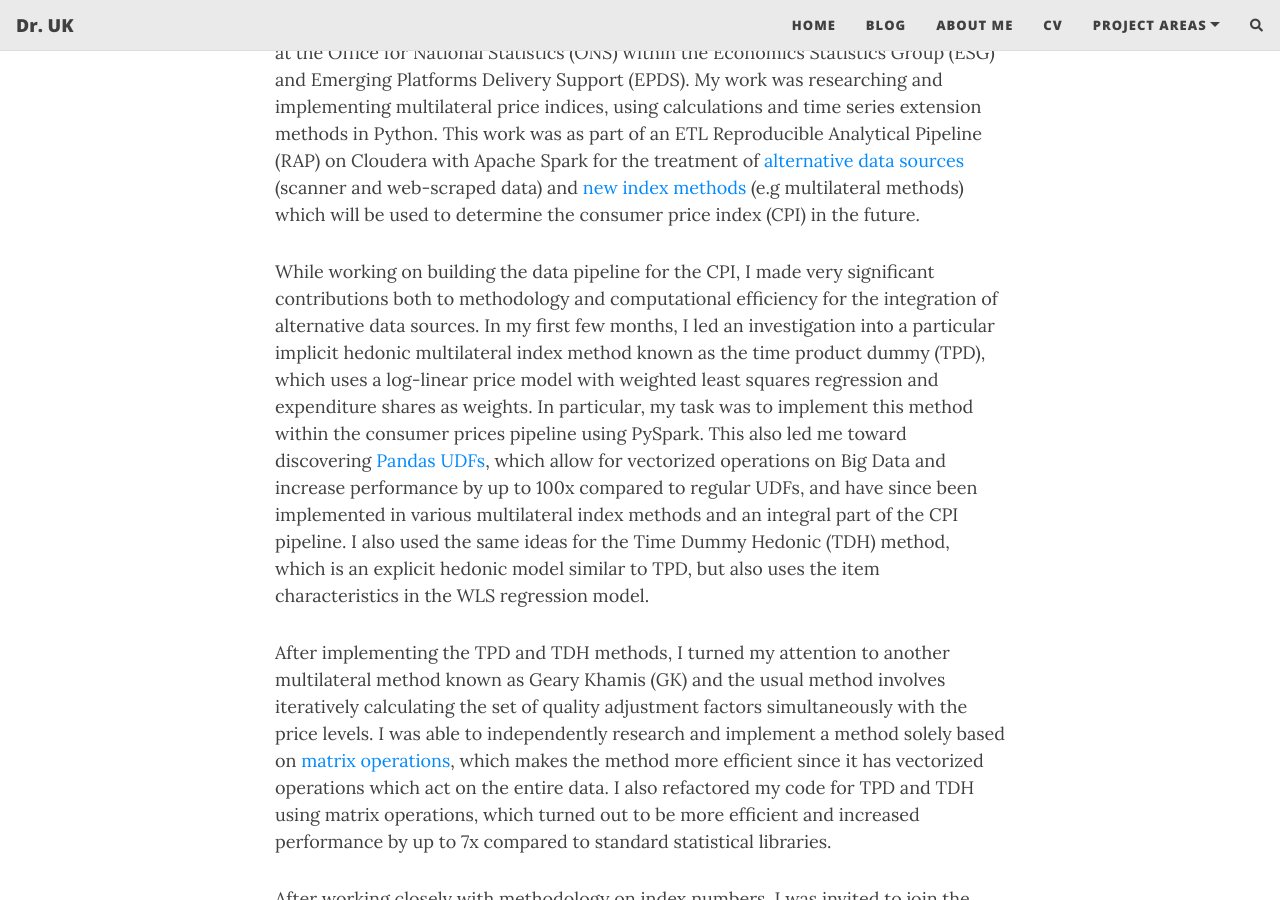
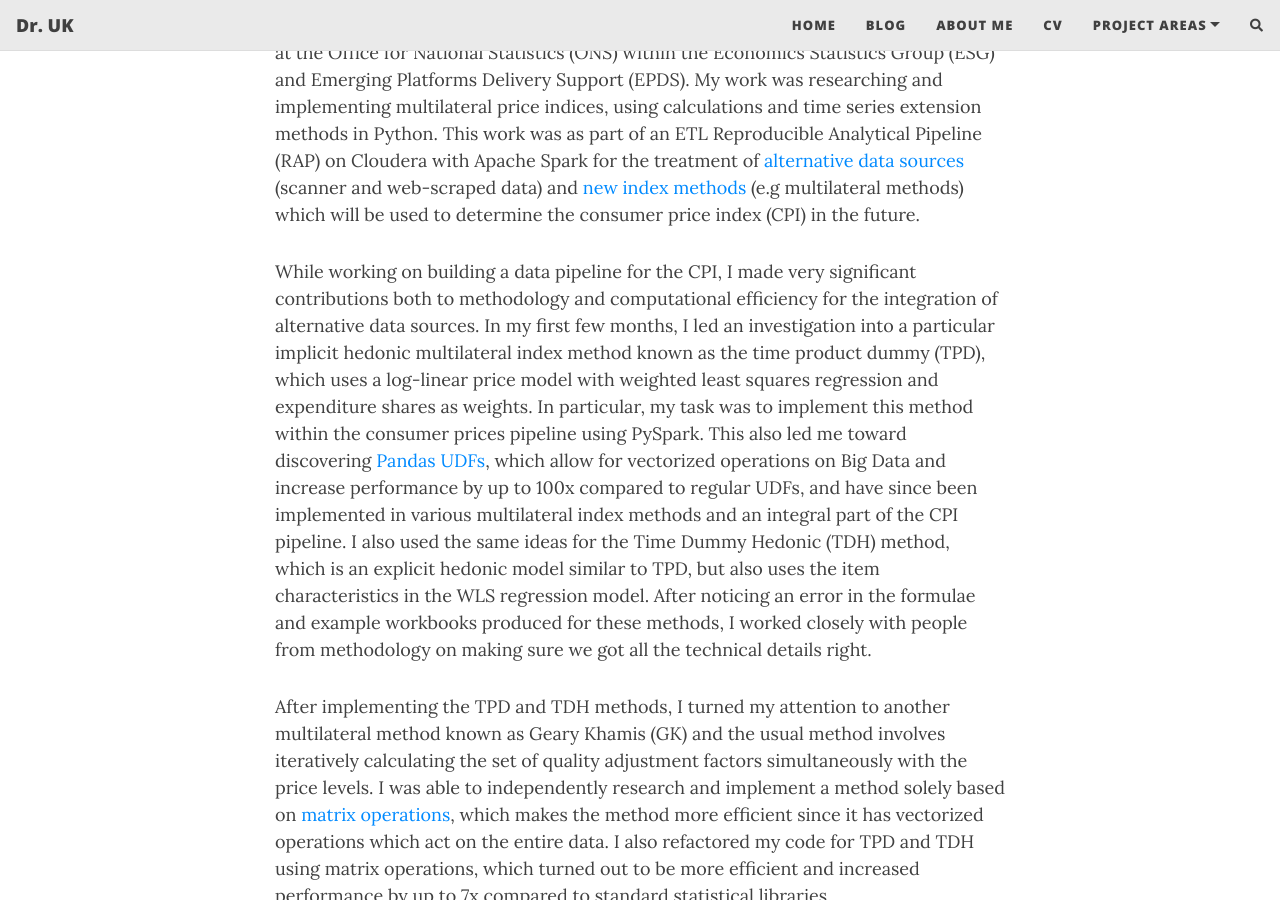
Before and after one commit to drrobotk/drrobotk.github.io, a Jekyll site: the page built from aboutme.md, in a window 1280 px wide and 900 px high, scrolled down 1651 px. Built offline with Jekyll 4.4.1, drawn with Linux system fonts in a browser that asks for light colours; nearby versions of some CDN libraries; comment, search, counter and statistics services are not loaded.

Commit message:
Update cv.

```diff
--- a/aboutme.md
+++ b/aboutme.md
@@ -20,7 +20,7 @@
 
 In June 2021, I was employed as a Data Scientist at the Higher Executive Officer grade at the Office for National Statistics (ONS) within the Economics Statistics Group (ESG) and Emerging Platforms Delivery Support (EPDS). My work was researching and implementing multilateral price indices, using calculations and time series extension methods in Python. This work was as part of an ETL Reproducible Analytical Pipeline (RAP) on Cloudera with Apache Spark for the treatment of [alternative data sources](https://www.ons.gov.uk/economy/inflationandpriceindices/articles/introducingalternativedataintoconsumerpricestatisticsaggregationandweights/2021-11-09) (scanner and web-scraped data) and [new index methods](https://www.ons.gov.uk/economy/inflationandpriceindices/articles/newindexnumbermethodsinconsumerpricestatistics/2020-09-01) (e.g multilateral methods) which will be used to determine the consumer price index (CPI) in the future.
 
-While working on building the data pipeline for the CPI, I made very significant contributions both to methodology and computational efficiency for the integration of alternative data sources. In my first few months, I led an investigation into a particular implicit hedonic multilateral index method known as the time product dummy (TPD), which uses a log-linear price model with weighted least squares regression and expenditure shares as weights. In particular, my task was to implement this method within the consumer prices pipeline using PySpark. This also led me toward discovering [Pandas UDFs](https://www.databricks.com/blog/2020/05/20/new-pandas-udfs-and-python-type-hints-in-the-upcoming-release-of-apache-spark-3-0.html), which allow for vectorized operations on Big Data and increase performance by up to 100x compared to regular UDFs, and have since been implemented in various multilateral index methods and an integral part of the CPI pipeline. I also used the same ideas for the Time Dummy Hedonic (TDH) method, which is an explicit hedonic model similar to TPD, but also uses the item characteristics in the WLS regression model.
+While working on building a data pipeline for the CPI, I made very significant contributions both to methodology and computational efficiency for the integration of alternative data sources. In my first few months, I led an investigation into a particular implicit hedonic multilateral index method known as the time product dummy (TPD), which uses a log-linear price model with weighted least squares regression and expenditure shares as weights. In particular, my task was to implement this method within the consumer prices pipeline using PySpark. This also led me toward discovering [Pandas UDFs](https://www.databricks.com/blog/2020/05/20/new-pandas-udfs-and-python-type-hints-in-the-upcoming-release-of-apache-spark-3-0.html), which allow for vectorized operations on Big Data and increase performance by up to 100x compared to regular UDFs, and have since been implemented in various multilateral index methods and an integral part of the CPI pipeline. I also used the same ideas for the Time Dummy Hedonic (TDH) method, which is an explicit hedonic model similar to TPD, but also uses the item characteristics in the WLS regression model. After noticing an error in the formulae and example workbooks produced for these methods, I worked closely with people from methodology on making sure we got all the technical details right.
 
 After implementing the TPD and TDH methods, I turned my attention to another multilateral method known as Geary Khamis (GK) and the usual method involves iteratively calculating the set of quality adjustment factors simultaneously with the price levels. I was able to independently research and implement a method solely based on [matrix operations](https://drrobotk.github.io/2021-09-20-Geary-Khamis/), which makes the method more efficient since it has vectorized operations which act on the entire data. I also refactored my code for TPD and TDH using matrix operations, which turned out to be more efficient and increased performance by up to 7x compared to standard statistical libraries.
 
```
